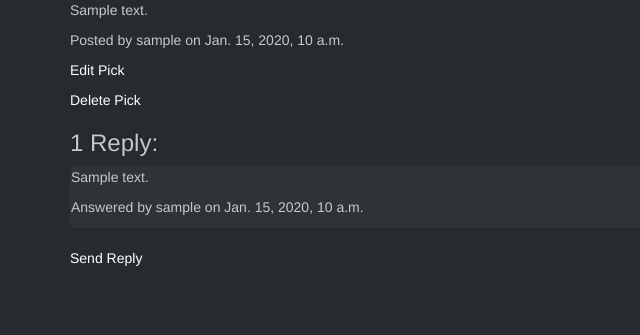
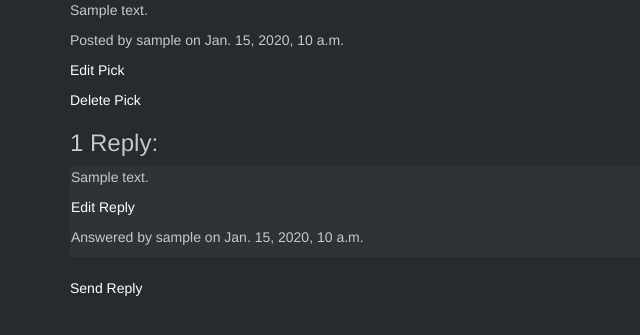
Before and after one commit to pdibuono/gambling_forum, a Django app: page /pick/1/ in a window 1280 px wide. Shown: the part 150-485 px from the top of the page, without its empty margins (0-640 px from the left). Run offline with Django 3.2, Linux system fonts and the light colour scheme; a user stored in the database is signed in; tables that the repository leaves empty hold one stand-in row (values such as "Sample post"); some libraries are stand-ins or nearby versions.

Commit message:
Add reply update view

```diff
--- a/core/urls.py
+++ b/core/urls.py
@@ -11,4 +11,5 @@ urlpatterns = patterns('',
      url(r'^pick/update/(?P<pk>\d+)/$', PickUpdateView.as_view(), name='pick_update'),
      url(r'^pick/delete/(?P<pk>\d+)/$', PickDeleteView.as_view(), name='pick_delete'),
      url(r'^pick/(?P<pk>\d+)/reply/create/$', ReplyCreateView.as_view(), name='reply_create'),
+     url(r'^pick/(?P<pick_pk>\d+)/reply/update/(?P<reply_pk>\d+)/$', ReplyUpdateView.as_view(), name='reply_update'),
 )
--- a/core/views.py
+++ b/core/views.py
@@ -55,3 +55,12 @@ class ReplyCreateView(CreateView):
         form.instance.user = self.request.user
         form.instance.pick = Pick.objects.get(id=self.kwargs['pk'])
         return super(ReplyCreateView, self).form_valid(form)
+
+class ReplyUpdateView(UpdateView):
+    model = Reply
+    pk_url_kwarg = 'reply_pk'
+    template_name = 'reply/reply_form.html'
+    fields = ['text']
+
+    def get_success_url(self):
+        return self.object.pick.get_absolute_url()
--- a/templates/pick/pick_detail.html
+++ b/templates/pick/pick_detail.html
@@ -13,6 +13,9 @@
 {% for reply in replies %}
 <div class="panel">
   <p>{{ reply.text }}</p>
+  {% if reply.user == user %}
+  <p><a href="{% url 'reply_update' pick_pk=pick.id reply_pk=reply.id %}">Edit Reply</a></p>
+{% endif %}
   <p> Answered by {{ reply.user.username }} on {{ reply.created_at }}</p>
 </div>
 {% endfor %}
```
